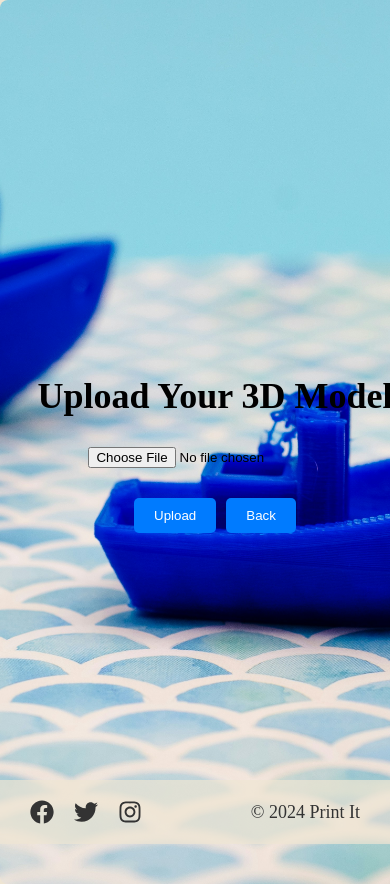
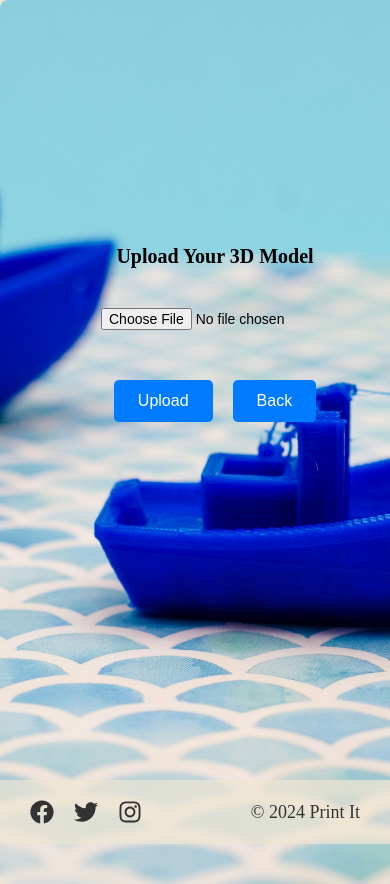
Before and after one commit to Thanujsai/print-it-ui, a React (Create React App) app: page /upload in a window 390 px wide. Built offline with nearby package versions, Linux system fonts and the light colour scheme; a web font is replaced by a local one.

Commit message:
mobile not working

```diff
--- a/src/components/UploadPage.js
+++ b/src/components/UploadPage.js
@@ -62,6 +62,7 @@ const Container = styled.div`
   align-items: center;
   justify-content: center;
   height: 100vh;
+  margin-bottom: 200px;
 `;
 
 const Title = styled.h1`
--- a/src/css/Home.css
+++ b/src/css/Home.css
@@ -101,6 +101,11 @@ body, .hero-section h1, .hero-section p {
     padding-bottom: 40px; /* Optional: adjust space below hero text */
   }
 
+  .hero-text h1 {
+    color: #4B0082 !important; /* Add !important to override other styles */
+    /*Adding !important ensures that the style will override any other conflicting styles. Since CSS rules cascade and the most specific one usually wins, !important can be used to break through that specificity.*/
+  }
+
   .overlay {
     position: absolute;
     top: 50%; /* Center overlay */
@@ -127,6 +132,7 @@ body, .hero-section h1, .hero-section p {
     line-height: 1.5; /* Improve line height for description */
     color: #333; /* Dark gray for readability */
     margin: 10px 0; /* Add margin */
+    display: none;
   }
 
   .upload {
--- a/src/css/UploadPage.css
+++ b/src/css/UploadPage.css
@@ -1,19 +1,54 @@
+/* UploadPage.css */
+
 .button-container {
-    display: flex;
-    justify-content: space-between;
-    gap: 10px; /* Adjust the gap as needed */
+  display: flex;
+  align-items: center; /* Center items horizontally */
+  margin: 20px; /* Add some margin around the container */
+}
+
+.button-container button {
+  margin: 10px 10px; /* Space between buttons */
+  padding: 12px 24px; /* Increased padding for better touch targets */
+  background-color: #007bff;
+  color: white;
+  border: none;
+  border-radius: 5px;
+  cursor: pointer;
+  font-size: 15px; /* Larger font size for readability */
+  width: 80%; /* Full width for buttons */
+  max-width: 300px; /* Limit the button width on larger screens */
+}
+
+.button-container button:hover {
+  background-color: #FFFFFF;
+  color: #00008B;
+}
+
+h1 {
+  font-size: 24px; /* Increased title size */
+  text-align: center; /* Center the title */
+  margin-bottom: 20px; /* Space below the title */
+}
+
+input[type="file"] {
+  margin: 10px 0;
+  width: 80%; /* Full width for the file input */
+  max-width: 300px; /* Limit the file input width on larger screens */
+  padding: 10px; /* Increase padding for better touch targets */
+  font-size: 16px; /* Increase font size for readability */
+}
+
+/* Responsive adjustments */
+@media (max-width: 768px) {
+  h1 {
+      font-size: 20px; /* Adjust title size for mobile */
   }
 
-  Button {
-    padding: 10px 20px;
-    background-color: #007bff;
-    color: white;
-    border: none;
-    cursor: pointer;
-    border-radius: 4px;
+  .button-container button {
+      font-size: 16px; /* Adjust button font size for mobile */
   }
 
-  Button:hover {
-    background-color: #000000
-    ;
+  input[type="file"] {
+      font-size: 14px; /* Adjust file input font size for mobile */
   }
+}
```
Also changed, not shown: src/css/Header.css (+23 -0 lines).
